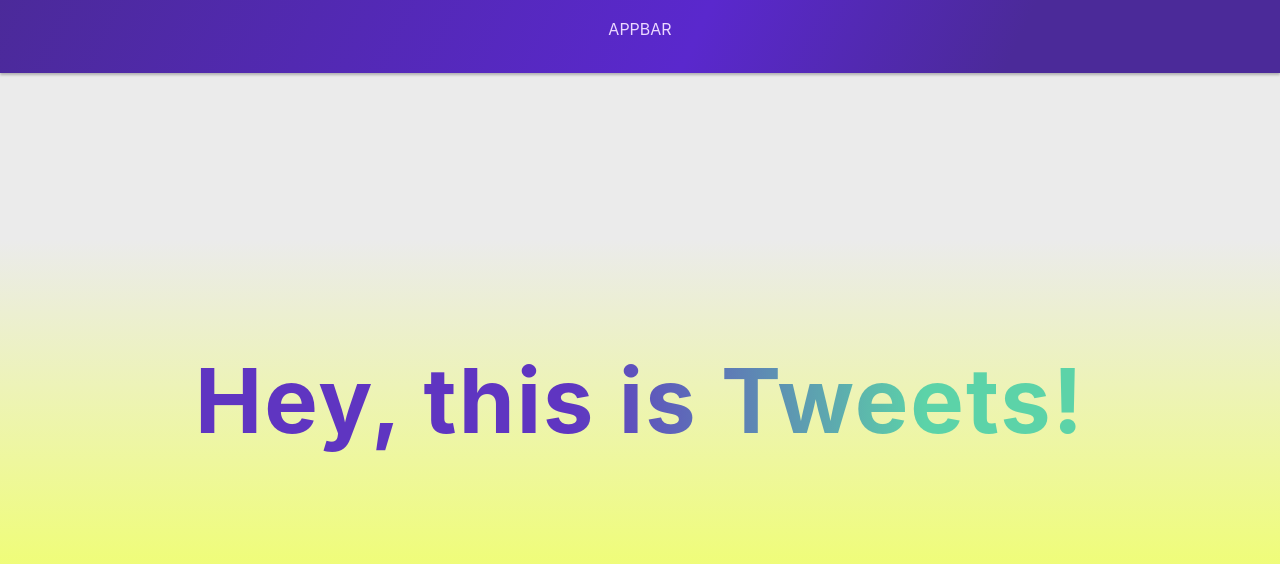
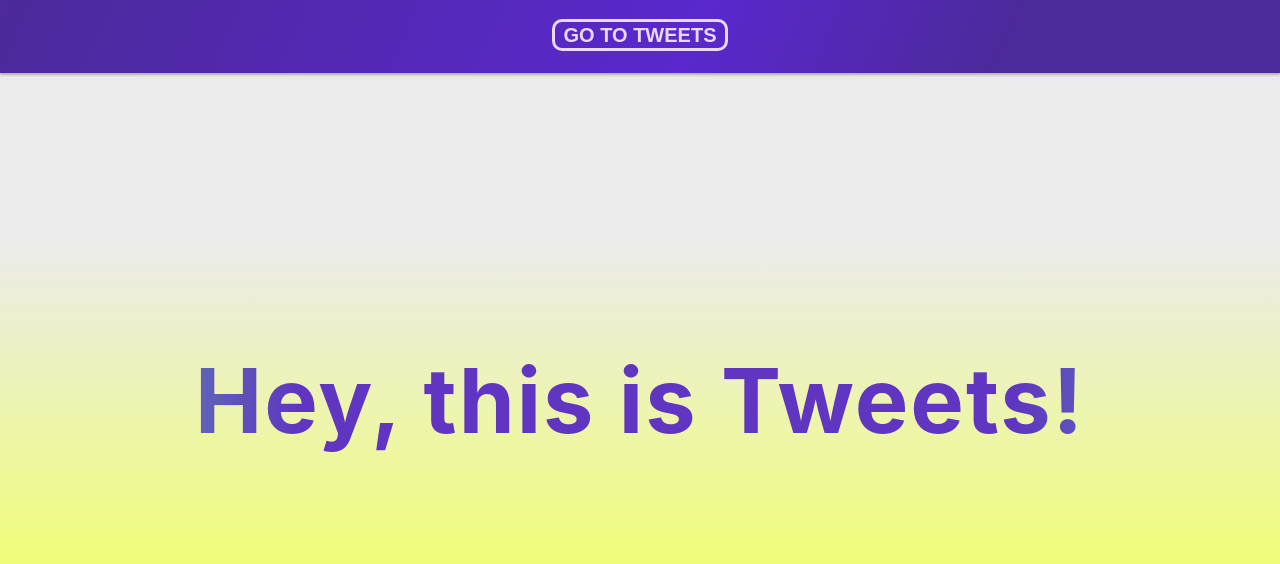
Before and after one commit to vadymfrlv/tweets, a React (Vite) app: page / in a window 1280 px wide. Shown: the top 564 px of the page. Built offline with nearby package versions, Linux system fonts and the light colour scheme.

Commit message:
WORK:
- AppBar done
- AppBar style done

```diff
--- a/src/components/AppBar/AppBar.styled.ts
+++ b/src/components/AppBar/AppBar.styled.ts
@@ -20,3 +20,85 @@ export const Header = styled.header`
   background-image: ${p => p.theme.colors.addGradient};
   box-shadow: ${p => p.theme.shadows.addLight};
 `;
+
+export const Title = styled.h1`
+  position: relative;
+  font-size: ${p => p.theme.fontSizes.l};
+`;
+
+export const SubTitle = styled.h2`
+  position: absolute;
+  top: 37px;
+
+  font-size: ${p => p.theme.fontSizes.s};
+  letter-spacing: 2px;
+
+  background: ${p => p.theme.colors.textGradient};
+  background-size: 200% auto;
+  -webkit-background-clip: text;
+  -webkit-text-fill-color: transparent;
+
+  animation: shine 2000ms linear infinite;
+
+  @-webkit-keyframes shine {
+    to {
+      background-position: 200% center;
+    }
+  }
+  @keyframes shine {
+    to {
+      background-position: 200% center;
+    }
+  }
+`;
+
+export const GoToTweetsBtn = styled.button`
+  margin-top: 12px;
+  height: 40px;
+  width: 176px;
+
+  font-weight: ${p => p.theme.fontWeights.semiBold};
+  font-size: ${p => p.theme.fontSizes.m};
+  line-height: ${p => p.theme.lineHeights.body};
+  text-transform: uppercase;
+
+  color: ${p => p.theme.colors.greyViolet};
+  background-color: transparent;
+  border: ${p => p.theme.borders.NavBtn};
+  border-radius: ${p => p.theme.radii.small};
+
+  &:hover,
+  &:focus {
+    color: ${p => p.theme.colors.greenAccent};
+    border: ${p => p.theme.borders.NavBtnHover};
+  }
+`;
+
+export const GoToHomeBtn = styled.button`
+  position: fixed;
+  z-index: ${p => p.theme.zIndices[4]};
+  top: 73px;
+
+  height: 25px;
+  width: 100px;
+
+  font-weight: ${p => p.theme.fontWeights.semiBold};
+  font-size: ${p => p.theme.fontSizes.xs};
+  line-height: ${p => p.theme.lineHeights.body};
+  text-transform: uppercase;
+
+  color: ${p => p.theme.colors.greyViolet};
+  background-color: ${p => p.theme.colors.violetDark};
+  box-shadow: ${p => p.theme.shadows.addLight};
+
+  &:hover,
+  &:focus {
+    color: ${p => p.theme.colors.greenAccent};
+    border: ${p => p.theme.borders.NavBtnHover};
+  }
+`;
+
+export const Arrow = styled.span`
+  display: inline-block;
+  transform: scaleX(-1);
+`;
--- a/src/components/AppBar/AppBar.tsx
+++ b/src/components/AppBar/AppBar.tsx
@@ -1,13 +1,47 @@
 import { startTransition } from 'react';
 import { Outlet, useLocation, useNavigate } from 'react-router-dom';
+
 import { Box } from '../Box/Box';
 
-import { Header } from './AppBar.styled';
+import { Header, Title, SubTitle, GoToTweetsBtn, GoToHomeBtn, Arrow } from './AppBar.styled';
 
 export const AppBar = () => {
+  const location = useLocation();
+  const navigate = useNavigate();
+
+  const handleGoToTweets = (): void => {
+    startTransition(() => {
+      navigate('tweets');
+    });
+  };
+  const handleGoToHome = (): void => {
+    startTransition(() => {
+      navigate('/');
+    });
+  };
+
   return (
     <Box>
-      <Header>AppBar</Header>
+      <Header>
+        {location.pathname === '/' && (
+          <GoToTweetsBtn type="button" onClick={handleGoToTweets}>
+            Go to tweets
+          </GoToTweetsBtn>
+        )}
+
+        {location.pathname === '/tweets' && (
+          <Box display="flex" justifyContent="center">
+            <Title>Thrilled you're here</Title>
+            <SubTitle>Tweets are welcoming</SubTitle>
+          </Box>
+        )}
+      </Header>
+
+      {location.pathname === '/tweets' && (
+        <GoToHomeBtn type="button" onClick={handleGoToHome}>
+          <Arrow>&#x27A4;</Arrow> Go home
+        </GoToHomeBtn>
+      )}
       <Outlet />
     </Box>
   );
```
